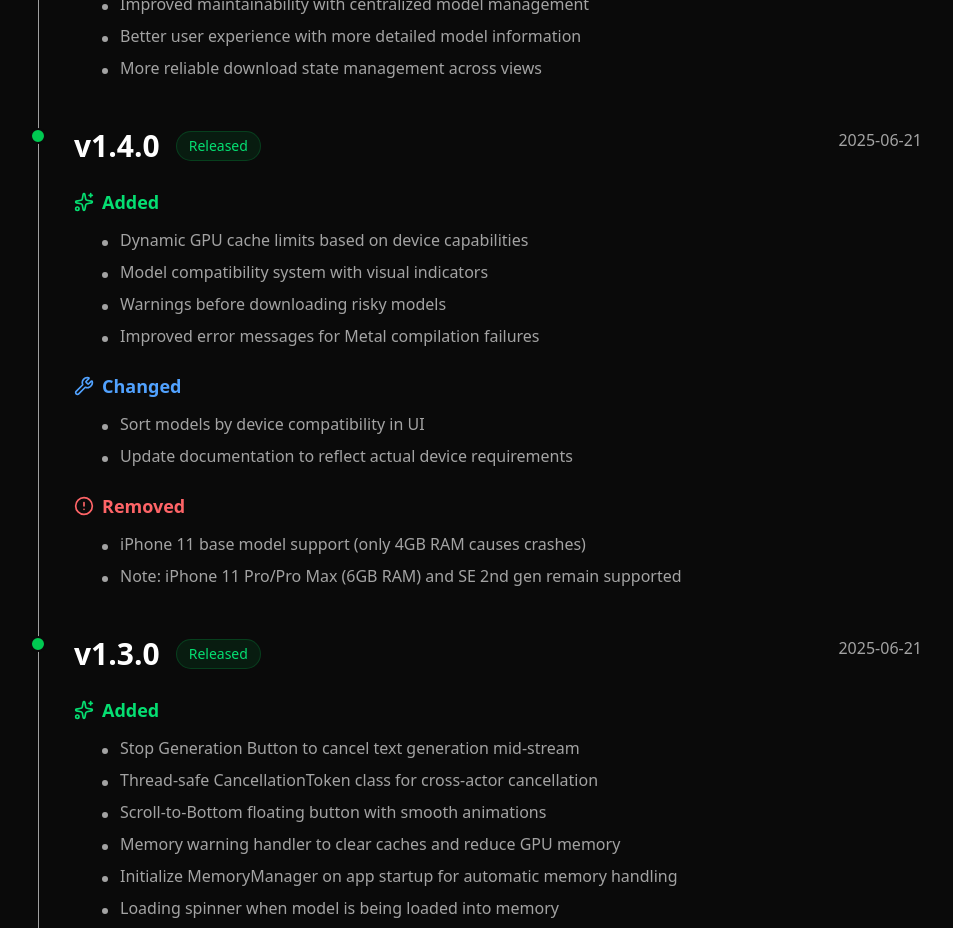
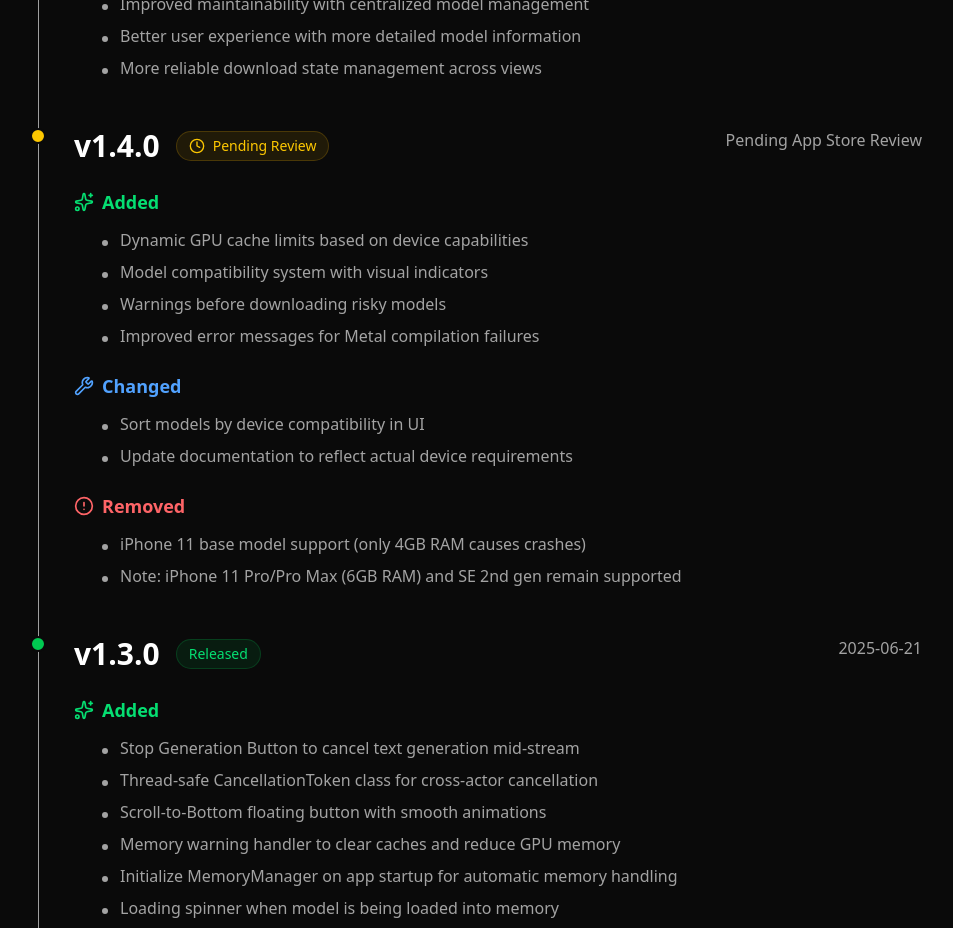
Before and after one commit to Natxo09/erislanding, a Next.js app: page /changelog in a window 1280 px wide. Shown: the part 1460-2388 px from the top of the page, without its empty margins (166-1119 px from the left). Built offline with nearby package versions, Linux system fonts and the light colour scheme; no server answers.

Commit message:
Fix changelog: mark v1.4 as pending App Store review
- Update v1.4 status from released to pending
- Only v1.0 and v1.3 are currently released on App Store

```diff
--- a/src/app/changelog/page.tsx
+++ b/src/app/changelog/page.tsx
@@ -82,8 +82,8 @@ const changelogData: ChangelogEntry[] = [
   },
   {
     version: "1.4.0",
-    date: "2025-06-21",
-    status: "released",
+    date: "Pending App Store Review",
+    status: "pending",
     categories: {
       added: [
         "Dynamic GPU cache limits based on device capabilities",
```
